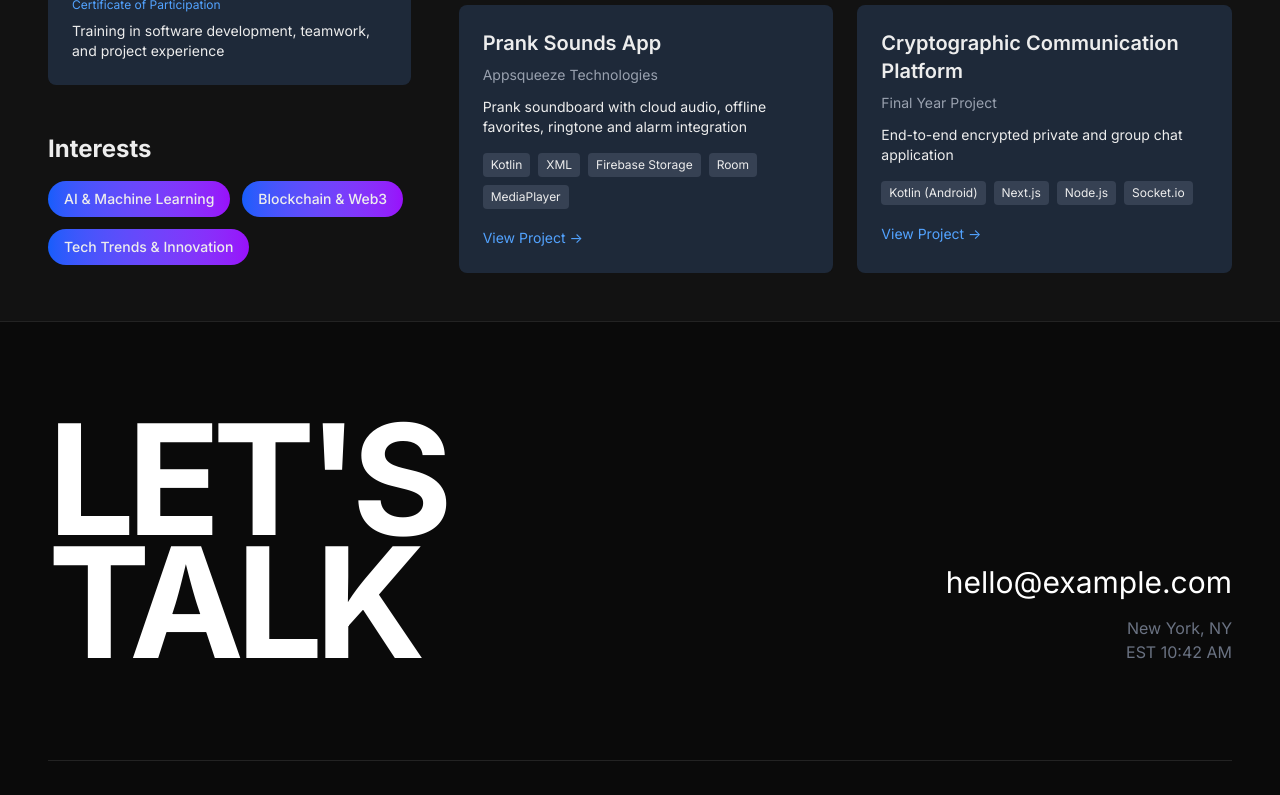
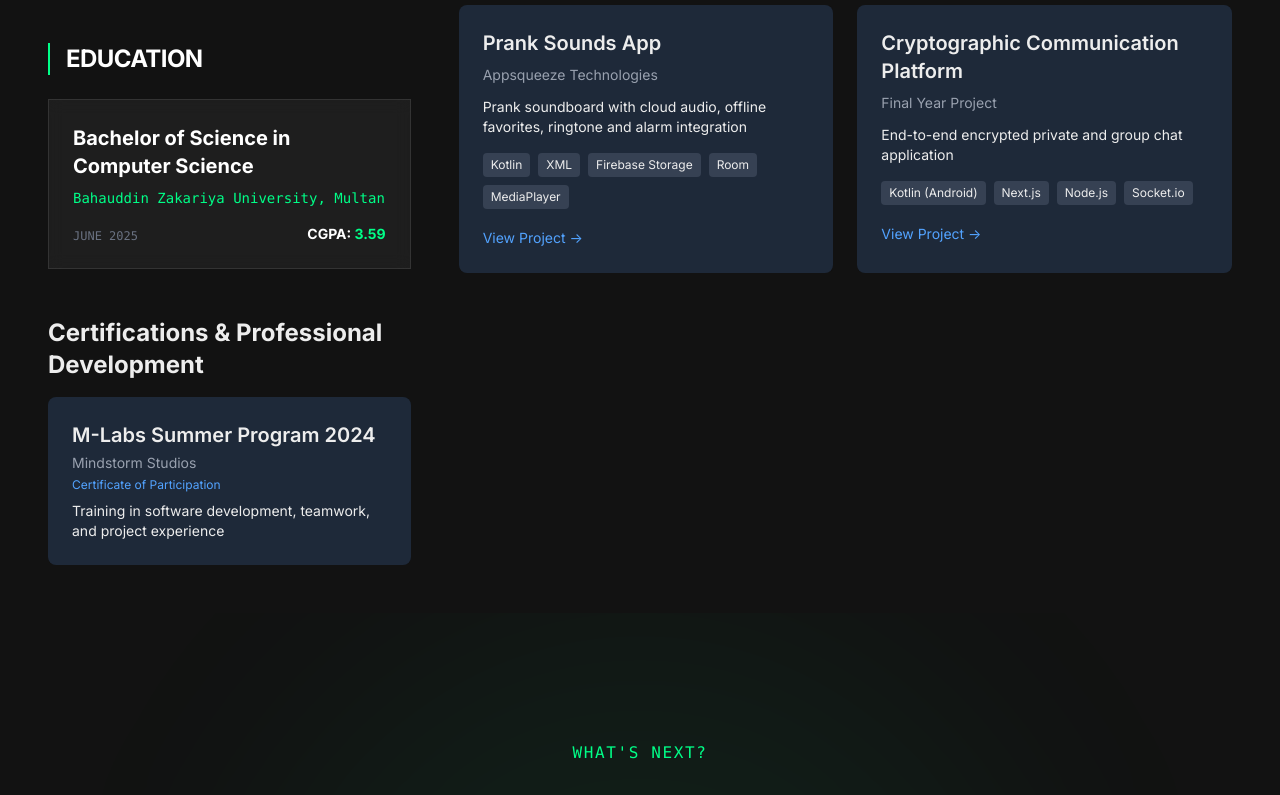
Before and after one commit to Shahroze16602/Portfolio, a Next.js app: page /resume in a window 1280 px wide. Shown: the part 1940-2735 px from the top of the page. Built offline with nearby package versions, Linux system fonts and the light colour scheme.

Commit message:
Some minor fixes

```diff
--- a/src/app/components/Education.tsx
+++ b/src/app/components/Education.tsx
@@ -8,7 +8,7 @@ export default function Education() {
                 <h3 className="text-xl font-heading font-bold text-white">Bachelor of Science in Computer Science</h3>
                 <p className="text-sm font-mono text-accent mt-2">Bahauddin Zakariya University, Multan</p>
                 <div className="flex justify-between items-end mt-4">
-                    <p className="text-xs text-gray-500 font-mono uppercase">Expected: June 2025</p>
+                    <p className="text-xs text-gray-500 font-mono uppercase">June 2025</p>
                     <p className="text-sm font-bold text-white">
                         CGPA: <span className="text-accent">3.59</span>
                     </p>
--- a/src/app/components/Footer.tsx
+++ b/src/app/components/Footer.tsx
@@ -9,22 +9,19 @@ export default function Footer() {
                         Talk
                     </h2>
                     <div className="mt-12 md:mt-0 flex flex-col gap-4 text-right">
-                        <a href="mailto:hello@example.com" className="text-2xl md:text-3xl hover:text-accent transition-colors">
-                            hello@example.com
+                        <a href="mailto:smshahroze16602@gmail.com" className="text-2xl md:text-3xl hover:text-accent transition-colors">
+                            smshahroze16602@gmail.com
                         </a>
                         <p className="text-gray-500">
-                            New York, NY <br />
-                            EST 10:42 AM
+                            Multan, Pakistan
                         </p>
                     </div>
                 </div>
 
                 <div className="flex justify-between items-center text-sm font-mono text-gray-600 uppercase tracking-wider border-t border-white/10 pt-8">
-                    <p>© 2025 Portfolio</p>
+                    <p>© 2025 Muhammad Shahroze</p>
                     <div className="flex gap-8">
-                        <a href="#" className="hover:text-white transition-colors">Instagram</a>
-                        <a href="#" className="hover:text-white transition-colors">Twitter</a>
-                        <a href="#" className="hover:text-white transition-colors">LinkedIn</a>
+                        <a href="https://linkedin.com/in/muhammad-shahroze" className="hover:text-white transition-colors">LinkedIn</a>
                     </div>
                 </div>
             </div>
--- a/src/app/components/Header.tsx
+++ b/src/app/components/Header.tsx
@@ -4,7 +4,7 @@ export default function Header() {
     return (
         <header className="fixed top-0 left-0 w-full z-[60] px-6 md:px-12 py-8 flex justify-between items-center mix-blend-difference text-white">
             <Link href="/" className="text-xl font-bold tracking-tighter uppercase hover:opacity-70 transition-opacity">
-                Antigravity
+                Muhammad Shahroze
             </Link>
             <nav className="flex gap-6">
                 <Link href="/" className="text-sm font-mono uppercase tracking-[0.2em] hover:opacity-50 transition-opacity">
--- a/src/app/components/Interests.tsx
+++ /dev/null
@@ -1,25 +0,0 @@
-import React from 'react';
-
-const interests = [
-    'AI & Machine Learning',
-    'Blockchain & Web3',
-    'Tech Trends & Innovation',
-];
-
-export default function Interests() {
-    return (
-        <section className="space-y-4">
-            <h2 className="text-2xl font-bold">Interests</h2>
-            <div className="flex flex-wrap gap-3">
-                {interests.map((interest, idx) => (
-                    <div
-                        key={idx}
-                        className="px-4 py-2 bg-gradient-to-r from-blue-600 to-purple-600 rounded-full text-sm font-medium"
-                    >
-                        {interest}
-                    </div>
-                ))}
-            </div>
-        </section>
-    );
-}
--- a/src/app/components/ResumeSection.tsx
+++ b/src/app/components/ResumeSection.tsx
@@ -8,7 +8,6 @@ import Experience from './Experience';
 import ResumeProjects from './ResumeProjects';
 import Education from './Education';
 import Certifications from './Certifications';
-import Interests from './Interests';
 
 const containerVariants: Variants = {
     hidden: { opacity: 0 },
@@ -51,7 +50,6 @@ export default function ResumeSection() {
                     <Skills />
                     <Education />
                     <Certifications />
-                    <Interests />
                 </div>
 
                 {/* Right Column: Experience, Projects */}
--- a/src/app/components/Skills.tsx
+++ b/src/app/components/Skills.tsx
@@ -14,7 +14,7 @@ export default function Skills() {
     return (
         <section className="space-y-6">
             <h2 className="text-2xl font-bold">Technical Skills</h2>
-            <div className="grid grid-cols-1 md:grid-cols-2 lg:grid-cols-3 gap-4">
+            <div className="grid grid-cols-1 gap-4">
                 {skillCategories.map((cat) => (
                     <div key={cat.title} className="p-4 bg-gray-800 bg-opacity-30 rounded-lg backdrop-blur-sm">
                         <h3 className="text-xl font-semibold mb-2">{cat.title}</h3>
--- a/src/app/resume/page.tsx
+++ b/src/app/resume/page.tsx
@@ -2,7 +2,7 @@
 
 import ResumeSection from "../components/ResumeSection";
 import Header from "../components/Header";
-import Footer from "../components/Footer";
+import Contact from "../components/Contact";
 
 export default function ResumePage() {
     return (
@@ -11,7 +11,7 @@ export default function ResumePage() {
             <div className="pt-24">
                 <ResumeSection />
             </div>
-            <Footer />
+            <Contact />
         </main>
     );
 }
```
